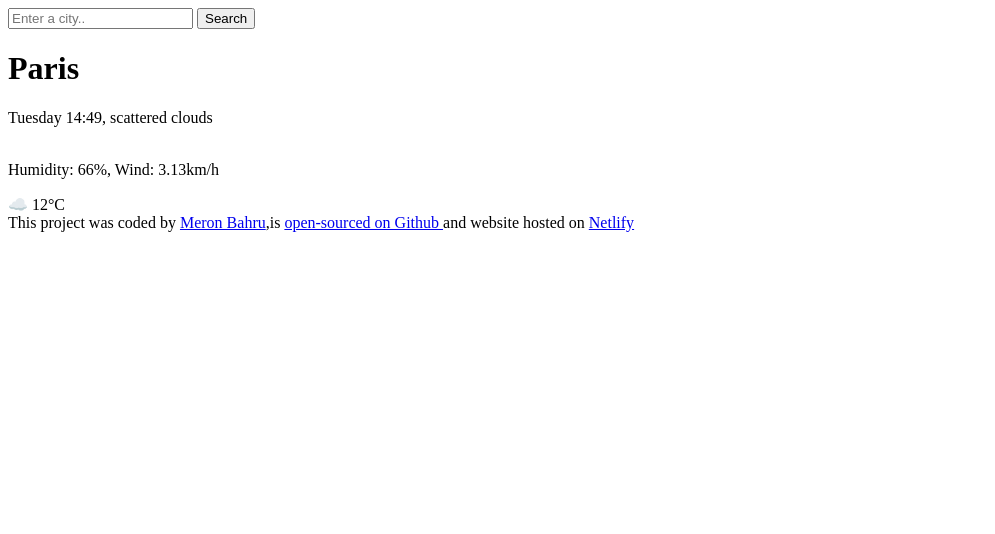
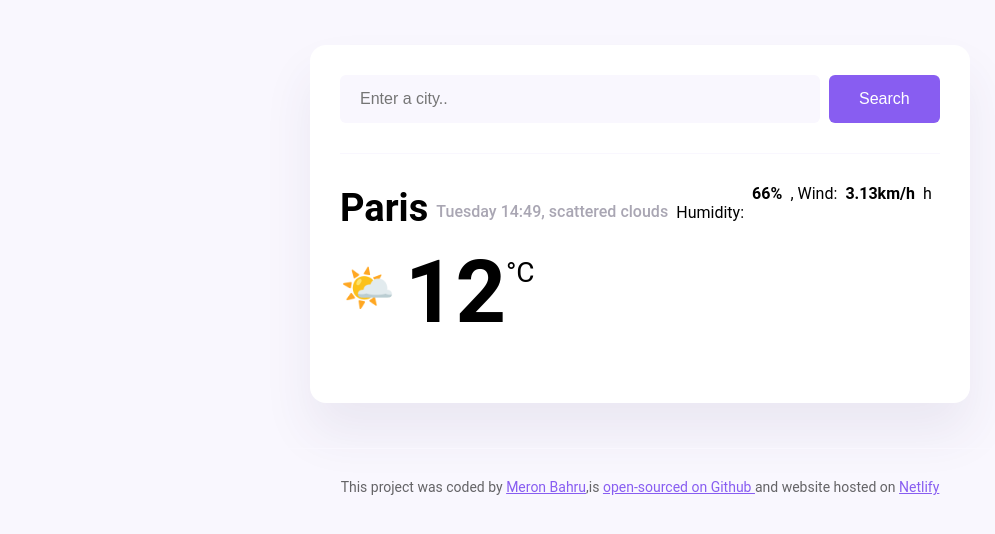
Before and after one commit to merry1214/MyWeatherApp, a plain HTML site: page index.html in a window 1280 px wide. Shown: the whole page, without its empty margins (0-995 px from the left). Drawn offline with Linux system fonts and the light colour scheme.

Commit message:
added css  styles

```diff
--- a/index.html
+++ b/index.html
@@ -4,23 +4,30 @@
     <meta charset="UTF-8" />
     <meta name="viewport" content="width=device-width, initial-scale=1.0" />
     <title>Document</title>
+    <link rel="stylesheet" href="style.css">
   </head>
   <body>
+    <div class="weather-app">
     <header>
-      <form>
-        <input type="search" placeholder="Enter a city.." required />
-        <input type="submit" value="Search" />
+      <form  class="search-form">
+        <input type="search" placeholder="Enter a city.." required class="search-form-input" />
+        <input type="submit" value="Search" class="search-form-button" />
       </form>
     </header>
     <main>
-      <div>
-        <h1>Paris</h1>
-      <p>
+      <div class="weather-app-data">
+        <h1 class="weather-app-city">Paris</h1>
+      <p class="weather-app-details">
         Tuesday 14:49, scattered clouds</p><br>
-        Humidity: 66%, Wind: 3.13km/h
+        Humidity: <strong>66%</strong>, Wind: <strong>3.13km/h</strong>h
       </p>
     </div>
-      <div>☁️ 12°C</div>
+    <div class="weather-app-temperature-container">
+        <div class="weather-app-icon">🌤️</div>
+            <div class="weather-app-temperature">12</div>
+            <div class="weatehr-app-unit">°C</div>
+    </div>
+</div>
 
     </main>
 
@@ -31,5 +38,6 @@
       website hosted on
       <a href="https://golden-profiterole-8d4d05.netlify.app/">Netlify</a>
     </footer>
+</div>
   </body>
 </html>
--- /dev/null
+++ b/src/style.css
@@ -0,0 +1,89 @@
+body {
+  background-color: #f9f7fe;
+  font-family: "roboto", sans-serif;
+}
+a {
+  color: #885df1;
+}
+.weather-app {
+  background: white;
+  max-width: 600px;
+  margin: 45px auto;
+  box-shadow: 0 30px 50px rgba(65, 50, 100, 0.08);
+  border-radius: 16px;
+  padding: 30px;
+}
+header {
+  border-bottom: 1px solid #f9f7fe;
+  padding: 0 0 30px 0;
+}
+.search-form-input {
+  background-color: #f9f7fe;
+  border: none;
+  border-radius: 6px;
+  width: 80%;
+  font-size: 16px;
+  padding: 15px 20px;
+}
+.search-form-button {
+  background: #885df1;
+  padding: 15px 30px;
+  border: none;
+  font-size: 16px;
+  margin-left: 5px;
+  border-radius: 6px;
+  color: white;
+}
+main {
+  padding: 30px 0;
+}
+
+.weather-app-data {
+  display: flex;
+  justify-content: space-between;
+}
+
+.weather-app-city {
+  margin: 0;
+  font-size: 38px;
+  line-height: 48px;
+}
+
+.weather-app-details {
+  font-size: 16px;
+  color: rgba(39, 33, 66, 0.4);
+  line-height: 24px;
+  font-weight: 500;
+}
+
+.weather-app-details strong {
+  color: #f65282;
+}
+
+.weather-app-temperature-container {
+  display: flex;
+}
+
+.weather-app-icon {
+  font-size: 44px;
+  margin-top: 22px;
+}
+
+.weather-app-temperature {
+  font-size: 88px;
+  margin-left: 10px;
+  font-weight: bold;
+}
+
+.weatehr-app-unit {
+  margin-top: 16px;
+  font-size: 28px;
+}
+
+footer {
+  border-top: 1px solid #f9f7fe;
+  padding: 30px 0 0 0;
+  text-align: center;
+  font-size: 14px;
+  color: rgba(0, 0, 0, 0.6);
+}
```
